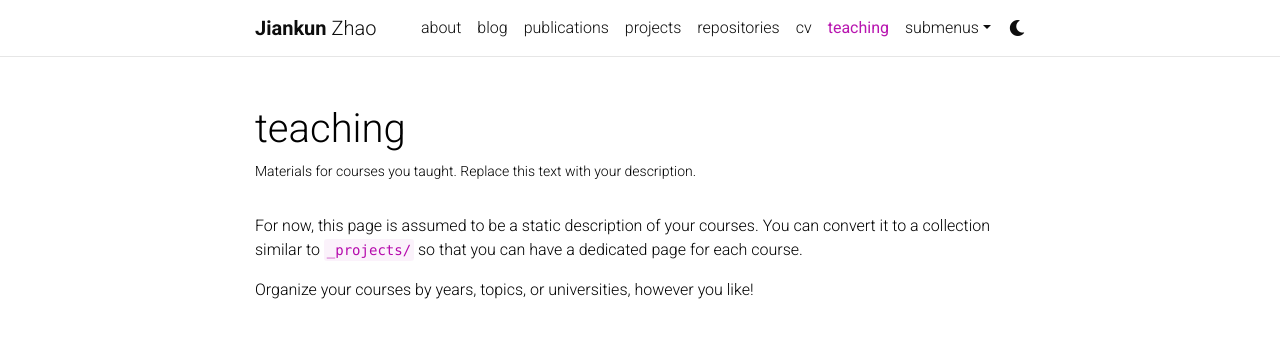
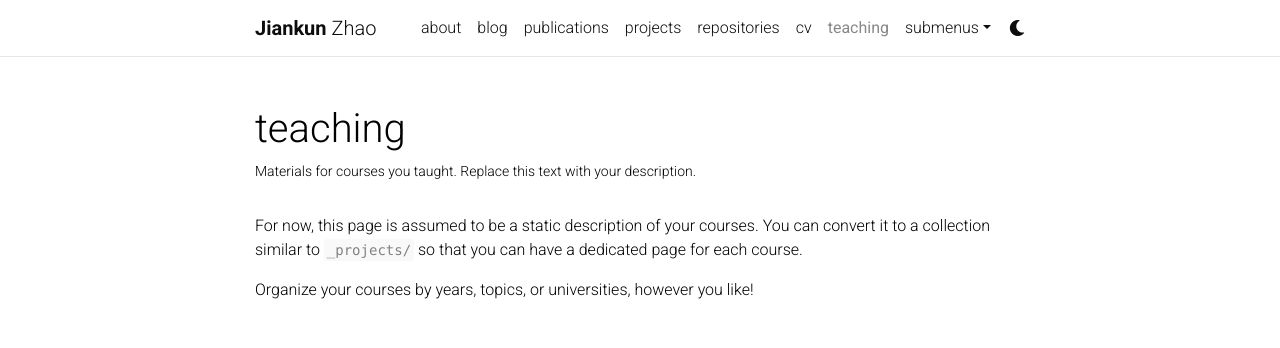
Before and after one commit to Ching-Yee-Chan/ching-yee-chan.github.io, a Jekyll site: the page built from _pages/teaching.md, in a window 1280 px wide. Shown: the top 348 px of the page. Built offline with Jekyll 4.4.1, drawn with Linux system fonts in a browser that asks for light colours; full-size pictures stand in for the smaller copies a plugin makes; comment, search, counter and statistics services are not loaded; a style sheet for code colours, icons or effects is not loaded.

Commit message:
adjust color

```diff
--- a/_sass/_base.scss
+++ b/_sass/_base.scss
@@ -99,8 +99,7 @@
     margin-bottom: 5px;
     margin-top: 5px;
     font-family: monospace;
-    font-size: 5px;
-    color: darkgray;
+    font-size: 15px;
     p {
       display: inline-block;
       margin: 0;
--- a/_sass/_themes.scss
+++ b/_sass/_themes.scss
@@ -7,8 +7,8 @@
   --global-code-bg-color: #{$code-bg-color-light};
   --global-text-color: #{$black-color};
   --global-text-color-light: #{$grey-color};
-  --global-theme-color: #{$purple-color};
-  --global-hover-color: #{$purple-color};
+  --global-theme-color: #{$grey-color};
+  --global-hover-color: #{$grey-color};
   --global-footer-bg-color: #{$grey-color-dark};
   --global-footer-text-color: #{$grey-color-light};
   --global-footer-link-color: #{$white-color};
--- a/_sass/_variables.scss
+++ b/_sass/_variables.scss
@@ -34,5 +34,5 @@
 
 // Theme colors
 
-$code-bg-color-light:     rgba($purple-color, 0.05);
+$code-bg-color-light:     rgba($grey-color, 0.05);
 $code-bg-color-dark:      #2c3237 !default;
```
